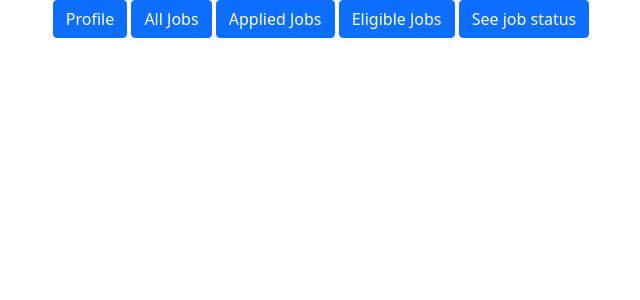
After one commit to Prakriti123222/dbms_assignment_3, a Flask app: page /student-dashboard in a window 1280 px wide. The commit adds this page. Shown: the top 300 px of the page, without its empty margins (319-959 px from the left). Run offline with Flask 2, Linux system fonts and the light colour scheme; parts of the project's set-up code (start-up, migrations or seed data) failed here and were passed over; some libraries are stand-ins or nearby versions.

Commit message:
Prakriti: added student dashboard files and boilerplate code

```diff
--- a/app.py
+++ b/app.py
@@ -31,7 +31,7 @@ def login():
 
         if user:
             # successful login, redirect to home page
-            return redirect('/users')
+            return redirect('/student-dashboard')
         else:
             # invalid login, show error message
             error = 'Invalid username or password'
@@ -98,7 +98,7 @@ def student_reg():
                 cur.execute(sql1, values1)
                 mysql.connection.commit()
                 print("Data for student inserted successfully")
-                return redirect("/users")
+                return redirect("/student-dashboard")
 
             except mysql.connection.Error as error:
                 # print("Failed to insert data into MySQL table: {}".format(error))
@@ -114,10 +114,30 @@ def student_reg():
             return render_template('login/student.html', value=error)
             # return "An error occurred while inserting data, Error is {}".format(error)
 
-        cur.close()
+        # cur.close()
 
     else:
         return render_template('login/student.html')
+
+@app.route('/student-dashboard')
+def student_dashboard():
+    return render_template('dashboard/student_view.html')
+
+@app.route('/student-profile')
+def student_profile():
+    return render_template('dashboard/student-profile.html')
+
+@app.route('/student-all-jobs')
+def student_all_jobs():
+    return render_template('dashboard/all_jobs.html')
+
+@app.route('/student-eligible-jobs')
+def student_eligible_jobs():
+    return render_template('dashboard/eligible_jobs.html')
+
+@app.route('/student-applied-jobs')
+def student_applied_jobs():
+    return render_template('dashboard/applied_jobs.html')
 
 @app.route('/users')
 def users():
--- /dev/null
+++ b/templates/dashboard/student_view.html
@@ -0,0 +1,25 @@
+<!doctype html>
+<html lang="en">
+  <head>
+    <!-- Required meta tags -->
+    <meta charset="utf-8">
+    <meta name="viewport" content="width=device-width, initial-scale=1">
+
+    <!-- Bootstrap CSS -->
+    <link href="https://cdn.jsdelivr.net/npm/bootstrap@5.0.2/dist/css/bootstrap.min.css" rel="stylesheet" integrity="sha384-EVSTQN3/azprG1Anm3QDgpJLIm9Nao0Yz1ztcQTwFspd3yD65VohhpuuCOmLASjC" crossorigin="anonymous">
+
+    <title>Student Dashboard</title>
+  </head>
+  <body>
+    <div class="d-grid gap-2 d-md-block container text-center">
+        <a class="btn btn-primary" href="/student-profile">Profile</a>
+        <a class="btn btn-primary" href="/student-all-jobs">All Jobs</a>
+        <a class="btn btn-primary" href="/student-applied-jobs">Applied Jobs</a>
+        <a class="btn btn-primary" href="/student-eligible-jobs">Eligible Jobs</a>
+        <a class="btn btn-primary" href="/users">See job status</a>
+      </div>
+
+    <!-- Option 1: Bootstrap Bundle with Popper -->
+    <script src="https://cdn.jsdelivr.net/npm/bootstrap@5.0.2/dist/js/bootstrap.bundle.min.js" integrity="sha384-MrcW6ZMFYlzcLA8Nl+NtUVF0sA7MsXsP1UyJoMp4YLEuNSfAP+JcXn/tWtIaxVXM" crossorigin="anonymous"></script>
+  </body>
+</html>
--- a/templates/login/admin.html
+++ b/templates/login/admin.html
@@ -10,6 +10,7 @@
 
 <body>
     <p>Admin Registration</p>
+
 </body>
 
 </html>
--- a/templates/login/login.html
+++ b/templates/login/login.html
@@ -26,7 +26,7 @@
                   <p class="text-center h1 fw-bold mb-5 mx-1 mx-md-4 mt-4">Login</p>
 
                   <form class="mx-1 mx-md-4" method="POST">
-
+                    <p>{{error}}</p>
                     <div class="d-flex flex-row align-items-center mb-4">
                       <i class="fas fa-user fa-lg me-3 fa-fw"></i>
                       <div class="form-outline flex-fill mb-0">
```
Also changed, not shown: templates/dashboard/all_jobs.html (added, +18 -0 lines), templates/dashboard/applied_jobs.html (added, +21 -0 lines), templates/dashboard/eligible_jobs.html (added, +19 -0 lines), templates/dashboard/student-profile.html (added, +21 -0 lines).
